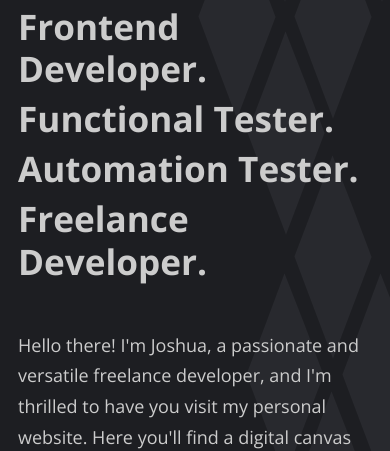
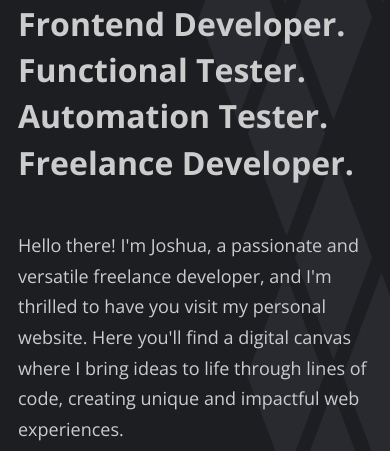
Before and after one commit to thisjt/thisjt.github.io, an Astro site: page / in a window 390 px wide. Shown: the part 396-847 px from the top of the page. Built offline with nearby package versions, Linux system fonts and the light colour scheme; Astro itself is replaced by a stand-in of ours.

Commit message:
Heading Change

```diff
--- a/src/pages/index.astro
+++ b/src/pages/index.astro
@@ -43,6 +43,11 @@ import { SITE_TITLE, SITE_DESCRIPTION } from '../consts';
 					float:none;
 				}
 			}
+			@media (max-width: 420px) {
+				.homepage h3 {
+					font-size:2rem;
+				}
+			}
 		</style>
 		<Footer />
 	</body>
--- a/src/styles/global.css
+++ b/src/styles/global.css
@@ -43,7 +43,7 @@ body {
 	color: var(--text-color);
 	font-size: 20px;
 	line-height: 1.7;
-	background: url("/branding/backdrop.svg");
+	background: url("/branding/backdrop.png");
 }
 main {
 	width: 720px;
```
